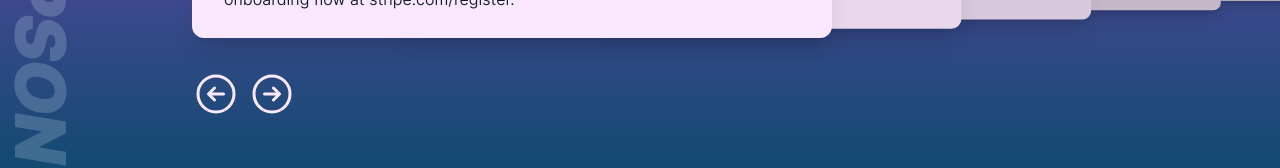
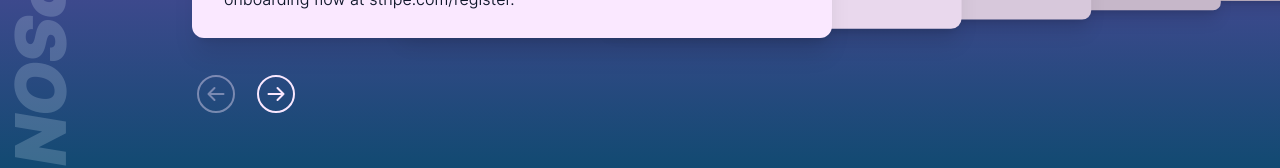
Before and after one commit to garrett-thompson/garrett-thompson.dev, a Next.js app: page / in a window 1280 px wide. Shown: the part 610-778 px from the top of the page. Built offline with nearby package versions, Linux system fonts and the light colour scheme.

Commit message:
add button animations, refactor button states

```diff
--- a/components/card/card-stack.tsx
+++ b/components/card/card-stack.tsx
@@ -1,6 +1,5 @@
 import React from "react";
 import { motion } from "framer-motion";
-import { moveBackward, moveForward } from "../../utils/move";
 import { Card, CardProps } from "./card";
 import classNames from "classnames";
 import { CardStackControls } from "./controls";
@@ -44,7 +43,10 @@ export const CardStack = ({ children, className }: CardStackProps) => {
 
           return (
             <motion.li
-              className="absolute h-full"
+              className={classNames(
+                "absolute h-full",
+                index > cardPosition ? "cursor-pointer" : null
+              )}
               key={card.props.token}
               initial={false}
               animate={{
@@ -53,7 +55,8 @@ export const CardStack = ({ children, className }: CardStackProps) => {
                 scale,
                 zIndex,
               }}
-              transition={{ duration: 0.4, type: "tween", ease: "easeInOut" }}
+              transition={{ duration: 0.3, type: "tween", ease: "easeInOut" }}
+              onClick={() => setCardPosition(index)}
             >
               <Card
                 {...card.props}
@@ -67,7 +70,12 @@ export const CardStack = ({ children, className }: CardStackProps) => {
           );
         })}
       </ul>
-      <CardStackControls onNext={nextCard} onPrev={prevCard} />
+      <CardStackControls
+        onNext={nextCard}
+        onPrev={prevCard}
+        cardPosition={cardPosition}
+        numberOfCards={children.length}
+      />
     </div>
   );
 };
--- a/components/card/controls.tsx
+++ b/components/card/controls.tsx
@@ -1,55 +1,108 @@
+import { motion } from "framer-motion";
 import classNames from "classnames";
 
 interface CardStackControlsProps {
   className?: string;
   onNext: () => void;
   onPrev: () => void;
+  cardPosition: number;
+  numberOfCards: number;
 }
 export const CardStackControls = ({
   className,
   onNext,
   onPrev,
+  cardPosition,
+  numberOfCards,
 }: CardStackControlsProps) => (
   <div className={classNames("flex", className)}>
-    <button className="mr-2" onClick={onPrev}>
-      <LeftArrow />
-    </button>
-    <button onClick={onNext}>
-      <RightArrow />
-    </button>
+    <LeftArrowButton
+      className="mr-3"
+      enabled={cardPosition > 0}
+      onClick={onPrev}
+    />
+    <RightArrowButton
+      enabled={cardPosition < numberOfCards - 1}
+      onClick={onNext}
+    />
   </div>
 );
 
-const LeftArrow = () => (
-  <svg
+interface ButtonProps {
+  enabled: boolean;
+  onClick: () => void;
+  className?: string;
+}
+
+type ButtonVariant = "enabled" | "disabled";
+
+const buttonVariants: Record<ButtonVariant, any> = {
+  enabled: {
+    color: "rgba(250 232 255 1)",
+  },
+  disabled: {
+    color: "rgba(250 232 255 .4)",
+  },
+};
+
+const LeftArrowButton = ({ enabled, onClick, className }: ButtonProps) => {
+  const variant: ButtonVariant = enabled ? "enabled" : "disabled";
+
+  return (
+    <button
+      onClick={onClick}
+      className={classNames(
+        enabled ? "cursor-pointer" : "cursor-default",
+        className
+      )}
+    >
+      <motion.svg
+        animate={variant}
+        variants={buttonVariants}
         xmlns="http://www.w3.org/2000/svg"
         fill="none"
         viewBox="0 0 24 24"
         stroke-width="1.5"
         stroke="currentColor"
-    className="w-12 h-12 text-fuchsia-100 cursor-pointer"
+        className={classNames("w-12 h-12", enabled ? "cursor-pointer" : null)}
       >
         <path
           stroke-linecap="round"
           stroke-linejoin="round"
           d="M11.25 9l-3 3m0 0l3 3m-3-3h7.5M21 12a9 9 0 11-18 0 9 9 0 0118 0z"
         />
-  </svg>
+      </motion.svg>
+    </button>
   );
+};
 
-const RightArrow = () => (
-  <svg
+const RightArrowButton = ({ enabled, onClick, className }: ButtonProps) => {
+  const variant: ButtonVariant = enabled ? "enabled" : "disabled";
+
+  return (
+    <button
+      onClick={onClick}
+      className={classNames(
+        enabled ? "cursor-pointer" : "cursor-default",
+        className
+      )}
+    >
+      <motion.svg
+        animate={enabled ? "enabled" : "disabled"}
+        variants={buttonVariants}
         xmlns="http://www.w3.org/2000/svg"
         fill="none"
         viewBox="0 0 24 24"
         stroke-width="1.5"
         stroke="currentColor"
-    className="w-12 h-12 text-fuchsia-100 cursor-pointer"
+        className={classNames("w-12 h-12", enabled ? "cursor-pointer" : null)}
       >
         <path
           stroke-linecap="round"
           stroke-linejoin="round"
           d="M12.75 15l3-3m0 0l-3-3m3 3h-7.5M21 12a9 9 0 11-18 0 9 9 0 0118 0z"
         />
-  </svg>
+      </motion.svg>
+    </button>
   );
+};
```
Also changed, not shown: utils/move.ts (deleted, +0 -7 lines), 2 other files (tests, documents, lock files or other folders). Lines whose indentation alone changed are shown as unchanged.
